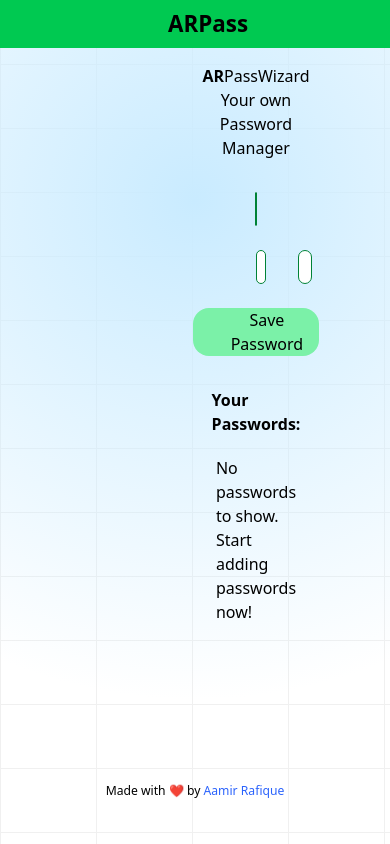
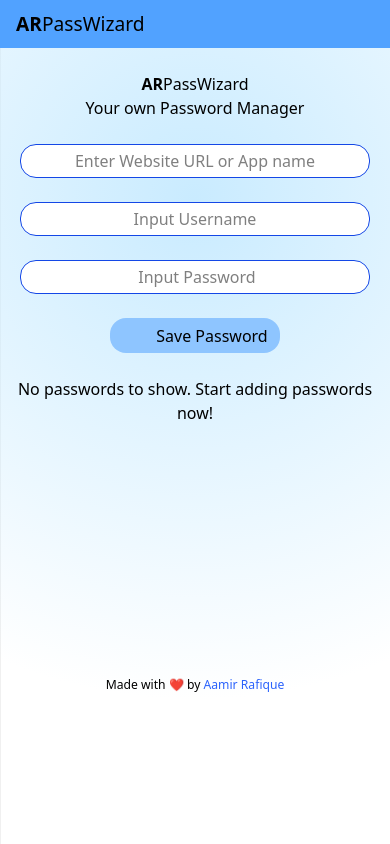
Before and after one commit to Aamir-Rafique/ar-passwizard-react-localStorage, a React (Vite) app: page / in a window 390 px wide. Built offline with nearby package versions, Linux system fonts and the light colour scheme; some icons are missing.

Commit message:
Added Responsive for Mobile screen and UI color updated
Change color from green to blue, updated nav logo, made the site responsive for mobile screen

```diff
--- a/src/App.jsx
+++ b/src/App.jsx
@@ -8,7 +8,7 @@ function App() {
     <>
 
       <Navbar />
-      <div className="min-h-[87vh]">  {/* to keep the footer at bottom*/}
+      <div className="min-h-[73.5vh] md:min-h-[87vh]">  {/* to keep the footer at bottom*/}
         <Manager />
       </div>
       <Footer />
--- a/src/components/Manager.jsx
+++ b/src/components/Manager.jsx
@@ -88,65 +88,65 @@ const Manager = () => {
                 theme="dark"
             />
 
-            <div className="absolute inset-0 -z-10 h-full w-full bg-white bg-[linear-gradient(to_right,#f0f0f0_1px,transparent_1px),linear-gradient(to_bottom,#f0f0f0_1px,transparent_1px)] bg-[size:6rem_4rem]"><div class="absolute bottom-0 left-0 right-0 top-0 bg-[radial-gradient(circle_500px_at_50%_200px,#C9EBFF,transparent)]"></div></div>
+            <div className="absolute inset-0 -z-10 h-full w-full bg-white bg-[linear-gradient(to_right,#f0f0f0_1px,transparent_1px),linear-gradient(to_bottom,#f0f0f0_1px,transparent_1px)] bg-[size-3 md:size:6 rem_4rem]"><div class="absolute bottom-0 left-0 right-0 top-0 bg-[radial-gradient(circle_500px_at_50%_200px,#C9EBFF,transparent)]"></div></div>
 
-            <div className=' mx-60 flex  flex-col justify-center items-center gap-7 p-4 ' >
+            <div className=' md:mx-60 mt-2 flex  flex-col justify-center items-center gap-5 md:gap-7 p-4 ' >
                 <div className='text-center'>
                     <h1><span className='font-bold'>AR</span>PassWizard</h1>
                     <p>Your own Password Manager</p>
                 </div>
                 <form action="" onSubmit={savePassword} className=' w-full flex  flex-col  items-center gap-6 p-1'>
-                    <input value={form.site} onChange={handleChange} type="text" placeholder='Enter Website URL' className='w-full rounded-2xl border text-center pt-1 pb-1 border-green-700  focus:ring-1 ring-green-400  duration-200 outline-none bg-white  ' name="site" id="" />
-                    <div className='w-full flex gap-8 ' >
-                        <input value={form.username} onChange={handleChange} type="text" placeholder='Input Username' className='p-1 w-full rounded-2xl border border-green-700  focus:ring-1 ring-green-400  bg-white duration-200 outline-none text-center' name="username" id="" />
+                    <input value={form.site} onChange={handleChange} type="text" placeholder='Enter Website URL or App name' className='w-full rounded-2xl border text-center pt-1 pb-1 border-blue-700  focus:ring-1 ring-blue-400  duration-200 outline-none bg-white  ' name="site" id="" />
+                    <div className='w-full flex flex-col md:flex-row gap-6 md:gap-8 ' >
+                        <input value={form.username} onChange={handleChange} type="text" placeholder='Input Username' className='p-1 w-full rounded-2xl border border-blue-700  focus:ring-1 ring-blue-400  bg-white duration-200 outline-none text-center' name="username" id="" />
 
                         <div className='w-full'>
-                            <input value={form.password} onChange={handleChange} type="password" placeholder='Input Password' className='p-1 w-full border-green-700  focus:ring-1 ring-green-400 bg-white  duration-200 outline-none   rounded-2xl border pl-2 text-center' name="password" id="" />
+                            <input value={form.password} onChange={handleChange} type="password" placeholder='Input Password' className='p-1 w-full border-blue-700  focus:ring-1 ring-blue-400 bg-white  duration-200 outline-none   rounded-2xl border pl-2 text-center' name="password" id="" />
                         </div>
                     </div>
-                    <button type='submit' className='flex justify-center items-center  rounded-2xl px-3 bg-green-300 hover:bg-green-400  outline-none hover:text-white hover:ring-2 ring-green-600 duration-200  cursor-pointer '>
+                    <button type='submit' className='flex justify-center gap-1 items-center  rounded-2xl px-3 bg-blue-300 hover:bg-blue-400  outline-none hover:text-white hover:ring-2 active:ring-2 ring-blue-600 duration-200  cursor-pointer '>
                         <lord-icon
                             src="https://cdn.lordicon.com/sbnjyzil.json"
                             trigger="hover"
                             stroke="bold"
                             style={{ width: 30, height: 35 }}>
-                        </lord-icon> Save Password</button>
+                        </lord-icon> <span>Save Password</span></button>
                 </form>
                 <div className='flex flex-col items-center w-full gap-5  mb-5'>
-                    <h2 className='font-bold'>Your Passwords:</h2>
-                    {passwordArray.length === 0 ? <div>No passwords to show. Start adding passwords now!</div>
+                    {passwordArray.length !== 0 && <h2 className='font-bold'>Your Passwords:</h2>}
+                    {passwordArray.length === 0 ? <div className='text-center'>No passwords to show. Start adding passwords now!</div>
                         :
-                        <table className="table-auto w-full rounded-xl overflow-hidden ">
-                            <thead className='bg-green-600 text-white '>
+                        <table className="table-auto    w-full rounded-xl overflow-hidden ">
+                            <thead className='bg-blue-600 text-white  text-[0.8rem] md:text-[1rem]'>
                                 <tr>
-                                    <th className='py-1.5  border' >Website</th>
+                                    <th className='py-1.5 border'>Website</th>
                                     <th className='py-1.5 border'>Username</th>
                                     <th className='py-1.5 border'>Password</th>
                                     <th className='py-1.5 border'>Action</th>
                                 </tr>
                             </thead>
-                            <tbody className='bg-green-100'>
+                            <tbody className='bg-blue-100 text-[0.8rem] md:text-[1rem] break-words'>
                                 {passwordArray.map((item, index) => (
                                     <tr key={index}>
                                         <td className='  w-32 border py-1 border-white '>
-                                            <div className='flex items-center  justify-center text-center gap-2'>
-                                                <a href={item.site} target='_blank' rel='noopener'>{item.site}</a><span title='Copy'><Copy className='text-green-700 cursor-pointer size-4' onClick={() => copyText(item.site)} /></span>
+                                            <div className='flex items-center  justify-center text-center gap-1 md:gap-2'>
+                                                <a href={item.site} target='_blank' rel='noopener'>{item.site}</a><span title='Copy'><Copy className='text-blue-700 cursor-pointer size-3 md:size-4 ' onClick={() => copyText(item.site)} /></span>
                                             </div>
                                         </td>
                                         <td className='text-center w-32 border py-1 border-white '>
-                                            <div className='flex items-center justify-center text-center gap-2 break-words'>
-                                                {item.username}<span title='Copy'> <Copy className='text-green-700 cursor-pointer size-4' onClick={() => copyText(item.username)} /></span>
+                                            <div className='flex items-center justify-center text-center gap-1 md:gap-2 '>
+                                                {item.username}<span title='Copy'> <Copy className='text-blue-700 cursor-pointer size-3 md:size-4 ' onClick={() => copyText(item.username)} /></span>
                                             </div>
                                         </td>
 
                                         <td className='text-center w-32 border py-1 border-white '>
-                                            <div className='flex items-center  justify-center text-center gap-2'>
-                                                {item.password} <span title='Copy'><Copy className='text-green-700 cursor-pointer size-4' onClick={() => copyText(item.password)} /></span>
+                                            <div className='flex items-center  justify-center text-center gap-1 md:gap-2'>
+                                                {item.password} <span title='Copy'><Copy className='text-blue-700 cursor-pointer size-3 md:size-4 ' onClick={() => copyText(item.password)} /></span>
                                             </div>
                                         </td>
 
                                         <td className='text-center w-20  border py-1 border-white '>
-                                            <div className='flex items-center justify-center gap-5'>
+                                            <div className='flex items-center justify-center mx-0.5 gap-2 md:gap-5'>
                                                 <span className='cursor-pointer' onClick={() => editPassword(item.id)}><lord-icon
                                                     src="https://cdn.lordicon.com/exymduqj.json"
                                                     trigger="hover"
--- a/src/components/Navbar.jsx
+++ b/src/components/Navbar.jsx
@@ -1,12 +1,13 @@
 import React from 'react'
 
 const Navbar = () => {
+
     return (
-        <nav className='bg-green-500'>
-            <div className=' h-12 px-2 flex justify-between mx-40 items-center'>
-                <div className='font-bold text-[1.4rem]'>ARPass</div>
-                <ul className='flex gap-7'>
-                    <li><a href="#" rel='noopner'>
+        <nav className='bg-blue-400 '>
+            <div className=' h-12 px-2 flex justify-between mx-2 md:mx-40 items-center'>
+                <div className=' text-[1.2rem] md:text-[1.4rem] '><span className='font-bold to-blue-950'>AR</span>PassWizard</div>
+                <ul className='flex gap-5 md:gap-7'>
+                    <li><a href="#" rel='noopner' title='Home'>
                         <lord-icon
                             src="https://cdn.lordicon.com/jeuxydnh.json"
                             trigger="hover"
@@ -14,7 +15,7 @@ const Navbar = () => {
                             colors="primary:#0,secondary:#ffffff">
                         </lord-icon>
                     </a></li>
-                    <li><a href="https://github.com/Aamir-Rafique" target='_blank' rel='noopner'>
+                    <li><a href="https://github.com/Aamir-Rafique" title='GitHub' target='_blank' rel='noopner'>
                         <lord-icon
                             src="https://cdn.lordicon.com/jjxzcivr.json"
                             stroke="bold"
```
